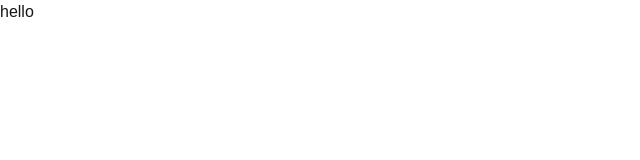
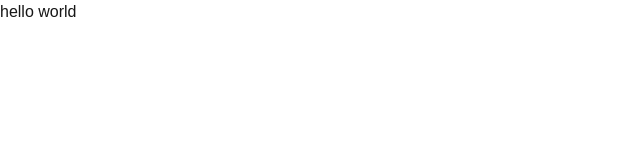
Before and after one commit to WebCodeKing/brightpath, a Next.js app: page / in a window 1280 px wide. Shown: the top 160 px of the page, without its empty margins (0-640 px from the left). Built offline with nearby package versions, Linux system fonts and the light colour scheme.

Commit message:
checking vercel deployment

```diff
--- a/pages/index.js
+++ b/pages/index.js
@@ -14,7 +14,7 @@ const geistMono = Geist_Mono({
 export default function Home() {
   return (
     <>
-    <div>hello
+    <div>hello world
     </div>
     </>
   );
```
